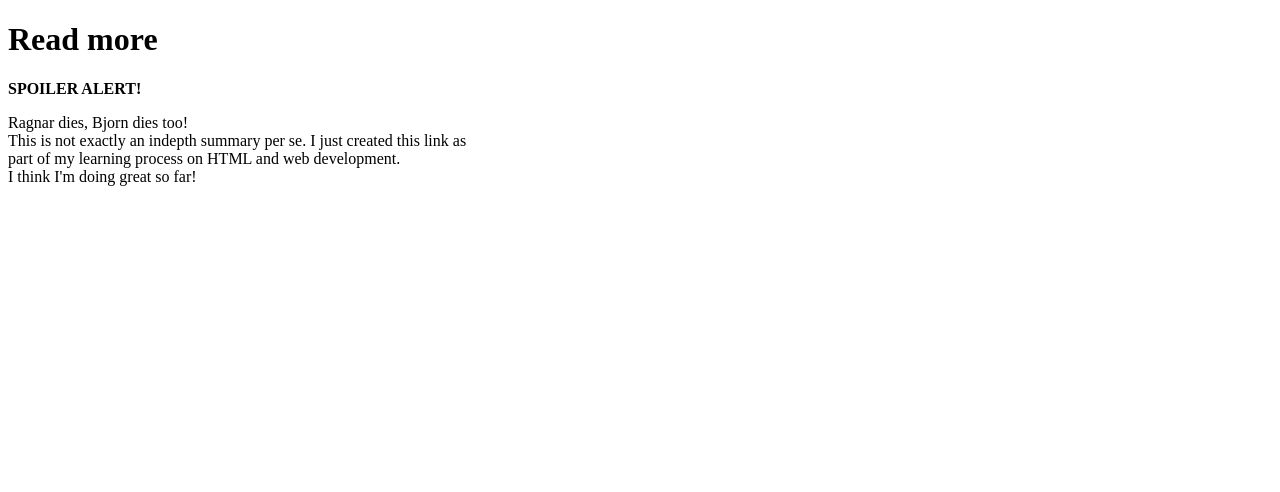
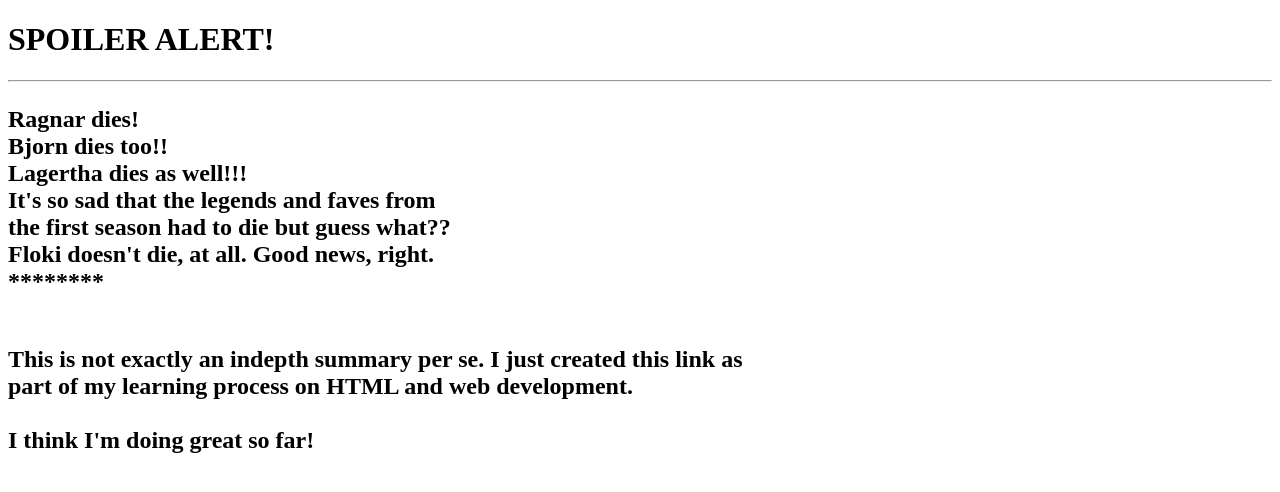
Before and after one commit to Anthonia-alexis/Vikings-summary, a plain HTML site: page readmore.html in a window 1280 px wide. Drawn offline with Linux system fonts and the light colour scheme.

Commit message:
Update readmore.html

```diff
--- a/readmore.html
+++ b/readmore.html
@@ -1,15 +1,22 @@
 <!DOCTYPE html>
 <html>
-<h1>
-    Read more
-</h1>
-
-<head><b> SPOILER ALERT! </b></head>
-<p> Ragnar dies, Bjorn dies too! <br>
-    This is not exactly an indepth summary per se. I just created this link as <br> part of my learning process on HTML
-    and
-    web development.
-    <br> I think I'm doing great so far!
-</p>
-
+    <main>
+ <h1> SPOILER ALERT!</h1>
+        <hr>
+  <h2>  <p> Ragnar dies! <br>Bjorn dies too!! <br>
+        Lagertha dies as well!!! <br>
+        It's so sad that the legends and faves from <br>
+        the first season had to die but guess what??
+        <br>Floki doesn't die, at all. Good news, right. <br>
+        ******** <br> </h2>
+       <h2>
+           <br> This is not exactly an indepth summary per se.
+        I just created this link as <br>
+        part of my learning
+        process on HTML and
+        web development.
+        <br> <br> I think I'm doing great so far!
+          </p>
+       </h2>
+    </main>
 </html>
```
